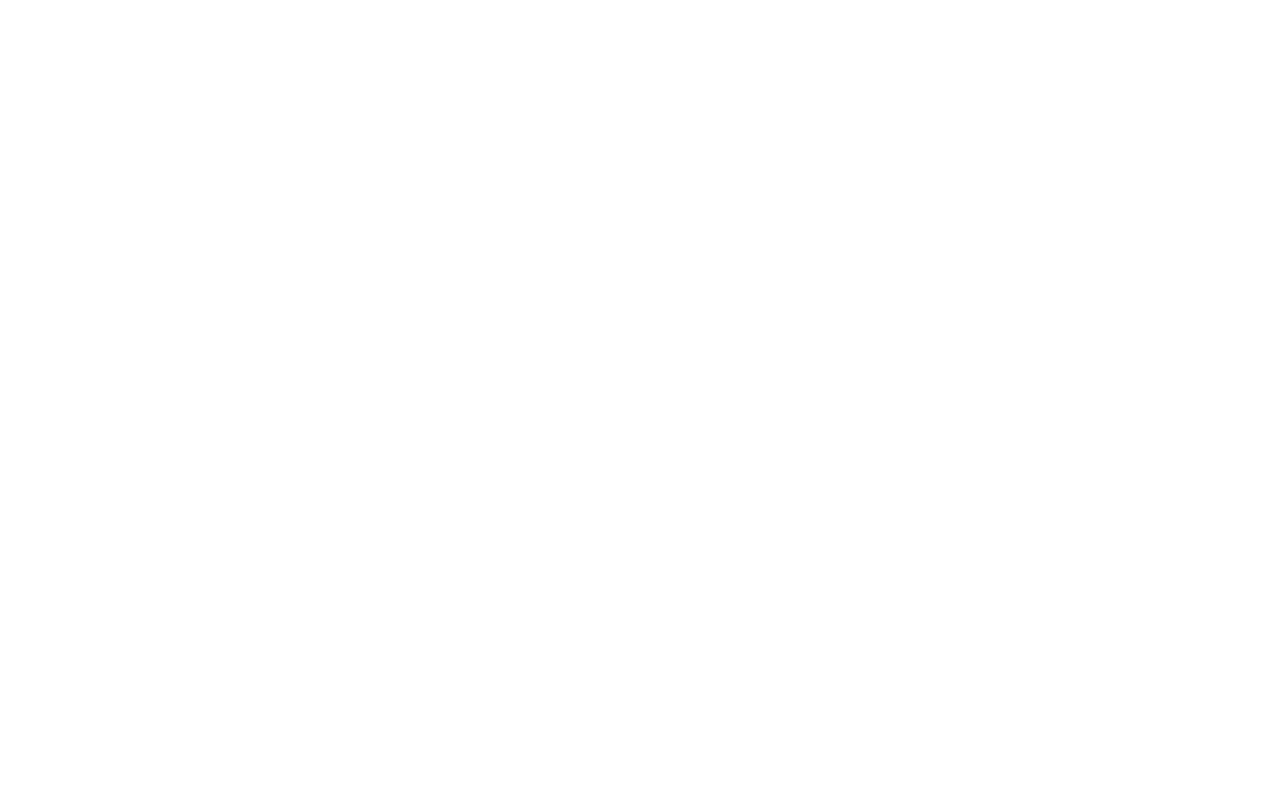
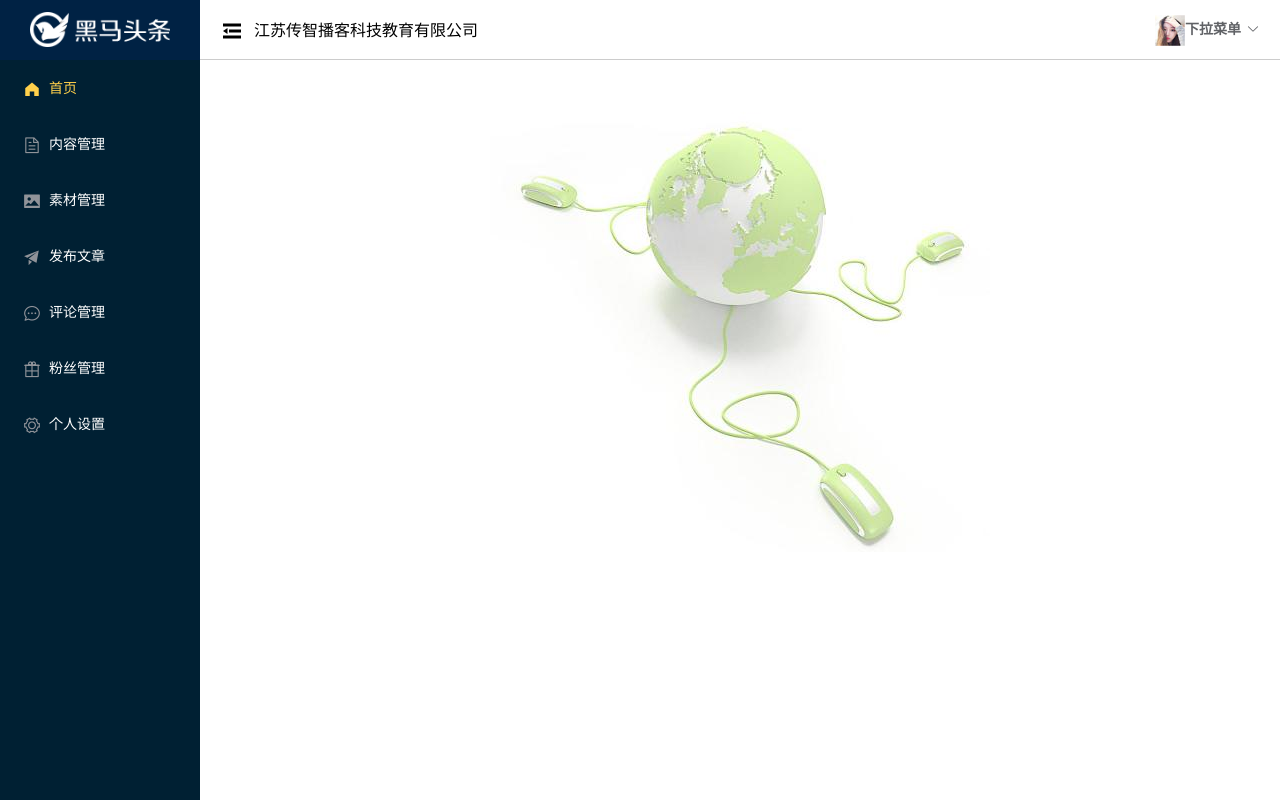
Before and after one commit to wazer1987/headline, a Vue app: page /#/ in a window 1280 px wide. Built offline with nearby package versions, Linux system fonts and the light colour scheme.

Commit message:
导航菜单及404页面

```diff
--- a/src/router/index.js
+++ b/src/router/index.js
@@ -1,8 +1,24 @@
 import Vue from 'vue'
 import VueRouter from 'vue-router'
-import Login from '../views/login/login.vue'
+import Login from '@/views/login/login.vue'
+import home from '@/views/home/home.vue'
+import welcome from '@/views/welcome/welcom.vue'
+import article from '@/views/article/article.vue'
+import notfound from '@/views/404/notfound.vue'
 Vue.use(VueRouter)
 const router = new VueRouter({
-  routes: [{ path: '/login', component: Login }]
+  routes: [
+    { path: '/login', name: 'login', component: Login },
+    { path: '/',
+      name: 'home',
+      component: home,
+      children: [
+        { path: '', name: 'welcome', component: welcome },
+        { path: '/article', name: 'article', component: article }
+      ]
+    },
+    { path: '*', component: notfound }
+
+  ]
 })
 export default router
--- /dev/null
+++ b/src/views/404/notfound.vue
@@ -0,0 +1,17 @@
+<template>
+<div class="container">
+</div>
+</template>
+
+<script>
+export default {}
+</script>
+
+<style scoped lang="less">
+.container{
+width: 100%;
+height: 100%;
+position: absolute;
+background: url(../../assets/images/404.png) no-repeat center / cover;
+}
+</style>
--- /dev/null
+++ b/src/views/article/article.vue
@@ -0,0 +1,13 @@
+<template>
+<div>
+article
+</div>
+</template>
+
+<script>
+export default {}
+</script>
+
+<style scoped lang="less">
+
+</style>
--- /dev/null
+++ b/src/views/home/home.vue
@@ -0,0 +1,127 @@
+<template>
+<el-container class="wapper">
+<el-aside :width="iscollapse?'64px':'200px'">
+<div class="logo" :class="{ minilogo: iscollapse }"></div>
+<el-menu
+    :default-active="$route.path"
+     background-color="#002033"
+      text-color="#fff"
+      active-text-color="#ffd04b"
+      :collapse="iscollapse"
+      :collapse-transition="false"
+      router>
+      <el-menu-item index="/">
+    <i class="el-icon-s-home"></i>
+        <span slot="title">首页</span>
+      </el-menu-item>
+      <el-menu-item index="/article">
+    <i class="el-icon-document"></i>
+        <span slot="title">内容管理</span>
+      </el-menu-item>
+      <el-menu-item index="/img">
+    <i class="el-icon-picture"></i>
+        <span slot="title">素材管理</span>
+      </el-menu-item>
+      <el-menu-item index="/publish">
+    <i class="el-icon-s-promotion"></i>
+        <span slot="title">发布文章</span>
+      </el-menu-item>
+      <el-menu-item index="/comment">
+    <i class="el-icon-chat-dot-round"></i>
+        <span slot="title">评论管理</span>
+      </el-menu-item>
+      <el-menu-item index="/fans">
+    <i class="el-icon-present"></i>
+        <span slot="title">粉丝管理</span>
+      </el-menu-item>
+      <el-menu-item index="/setting">
+    <i class="el-icon-setting"></i>
+        <span slot="title">个人设置</span>
+      </el-menu-item>
+      </el-menu>
+</el-aside>
+<el-container>
+<el-header>
+<span class="el-icon-s-fold" @click=show></span>
+<span class="test">江苏传智播客科技教育有限公司</span>
+<el-dropdown class="my-dropdown">
+<span class="el-dropdown-link">
+<img src="../../assets/images/avatar.jpg">下拉菜单<i class="el-icon-arrow-down el-icon--right"></i>
+</span>
+<el-dropdown-menu slot="dropdown">
+<el-dropdown-item icon="el-icon-setting">
+个人设置</el-dropdown-item>
+<el-dropdown-item icon="el-icon-unlock">
+
+退出登录</el-dropdown-item>
+</el-dropdown-menu>
+</el-dropdown>
+</el-header>
+<el-main>
+<router-view></router-view>
+</el-main>
+</el-container>
+</el-container>
+
+</template>
+
+<script>
+export default {
+  data () {
+    return {
+      iscollapse: false
+    }
+  },
+  methods: {
+    show () {
+      this.iscollapse = !this.iscollapse
+    }
+  }
+}
+</script>
+
+<style scoped lang="less">
+.wapper{
+width: 100%;
+height: 100%;
+position: absolute;
+left: 0;
+top: 0;
+.el-aside{
+background-color: #002033;
+.logo{
+width: 100%;
+height: 60px;
+background: #002244 url(../../assets/images/logo_admin.png) no-repeat center / 140px auto;
+}
+.minilogo{
+background-image: url(../../assets/images/logo_admin_01.png);
+background-size: 36px;
+}
+.el-menu{
+border-right: none;
+}
+}
+
+.el-header{
+border-bottom: 1px solid #ccc;
+line-height: 60px;
+.el-icon-s-fold{
+font-size: 24px;
+vertical-align: middle;
+}
+.test{
+vertical-align: middle;
+margin-left: 10px;
+}
+.my-dropdown{
+float: right;
+.el-dropdown-link{
+font-weight: bold;
+img{width: 30px;vertical-align: middle;}
+span{vertical-align: middle;}
+}
+}
+}
+}
+</style>
--- a/src/views/login/login.vue
+++ b/src/views/login/login.vue
@@ -33,8 +33,8 @@ export default {
     }
     return {
       loginForm: {
-        mobile: '',
-        code: ''
+        mobile: '13911111111',
+        code: '246810'
       },
       rulesLogin: {
         mobile: [
--- /dev/null
+++ b/src/views/welcome/welcom.vue
@@ -0,0 +1,15 @@
+<template>
+<div style="text-align: center">
+<img src="../../assets/images/welcome.jpg">
+</div>
+</template>
+
+<script>
+export default {
+
+}
+</script>
+
+<style scoped lang="less">
+
+</style>
```
